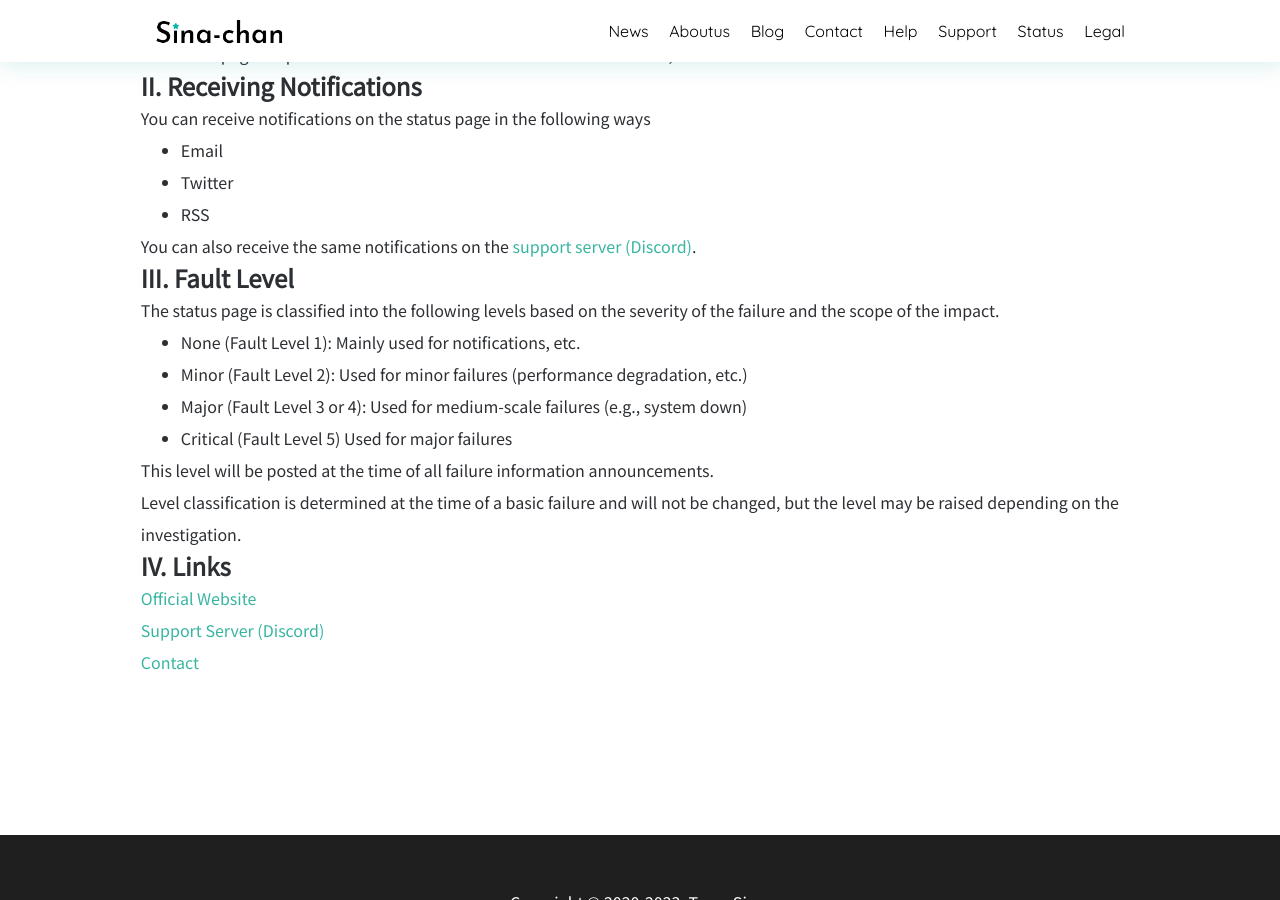
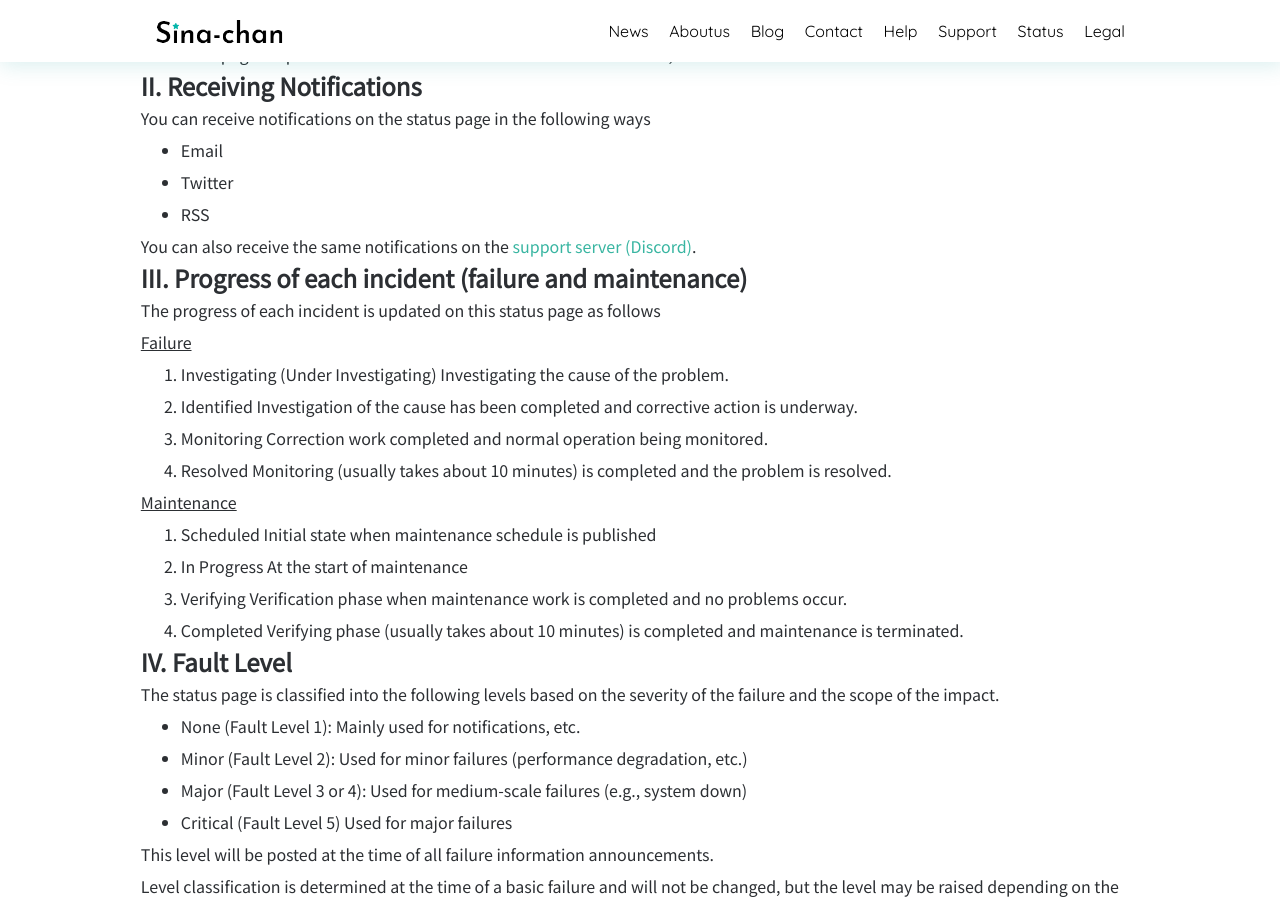
Before and after one commit to SinaKitagami/sinakitagami.github.io, a Jekyll site: the page built from statuspage-en.md, in a window 1280 px wide and 900 px high, scrolled down 366 px. Built offline with Jekyll 4.4.1, drawn with Linux system fonts in a browser that asks for light colours; nearby versions of some CDN libraries; a script that is not in the unit is left out.

Commit message:
Update statuspage-en.md

```diff
--- a/statuspage-en.md
+++ b/statuspage-en.md
@@ -21,7 +21,25 @@ You can receive notifications on the status page in the following ways
 
 You can also receive the same notifications on the <a href="{{site.url}}/discord" class="a-orange">support server (Discord)</a>.
 
-## III. Fault Level
+## III. Progress of each incident (failure and maintenance)
+
+The progress of each incident is updated on this status page as follows
+
+<u>Failure</u>
+
+1. Investigating (Under Investigating)  Investigating the cause of the problem.
+2. Identified  Investigation of the cause has been completed and corrective action is underway.
+3. Monitoring  Correction work completed and normal operation being monitored.
+4. Resolved  Monitoring (usually takes about 10 minutes) is completed and the problem is resolved.
+
+<u>Maintenance</u>
+
+1. Scheduled  Initial state when maintenance schedule is published
+2. In Progress  At the start of maintenance
+3. Verifying  Verification phase when maintenance work is completed and no problems occur.
+4. Completed  Verifying phase (usually takes about 10 minutes) is completed and maintenance is terminated.
+
+## IV. Fault Level
 
 The status page is classified into the following levels based on the severity of the failure and the scope of the impact.
 
```
Also changed, not shown: other parts of statuspage-en.md (+1 -1 lines).
